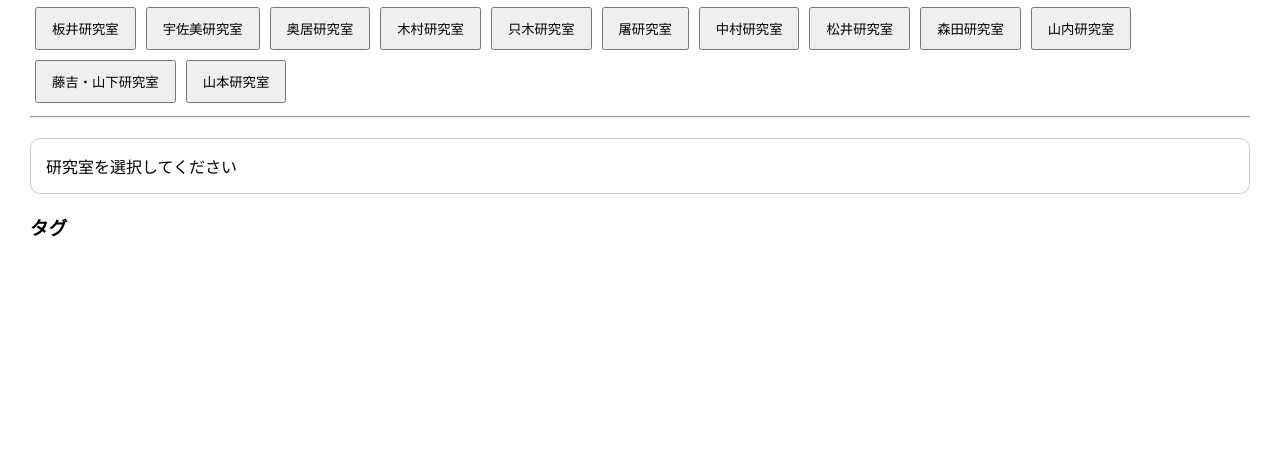
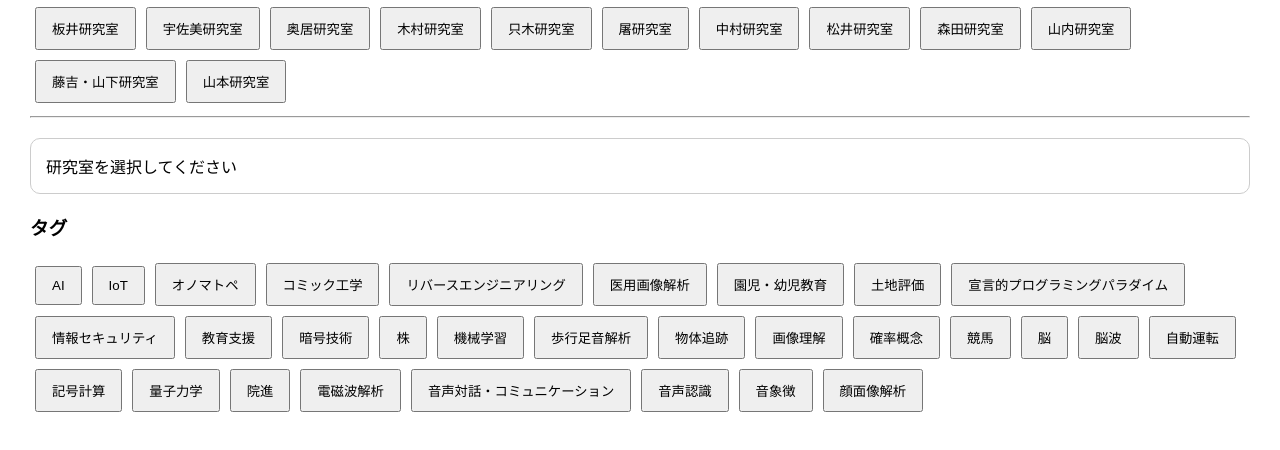
Before and after one commit to Haruto-Kawahara/Lab_matching, a plain HTML site: page index.html in a window 1280 px wide. Both pictures are taken after a click on the button "検索". Shown: the part 170-620 px from the top of the page. Drawn offline with Linux system fonts and the light colour scheme.

Commit message:
タグの実装とバグの修正を行いました

```diff
--- a/index.html
+++ b/index.html
@@ -16,7 +16,7 @@
             研究室を選択してください
         </div>
         <h3>タグ</h3>
-        <div id="labList"></div>
+        <div id="tagArea"></div>
 
         <script src="js/app.js"></script>
     </body>
--- a/js/app.js
+++ b/js/app.js
@@ -4,32 +4,43 @@ fetch("data/labs.json")
 .then(res => res.json())
 .then(labs => {
     allLabs = labs;
-    // 研究室一覧
-    const list = document.getElementById("labList");
-    labs.forEach(lab => {
+    let list = document.getElementById("labList");
+    const tagArea = document.getElementById("tagArea");
+    const allTags = [...new Set(
+        labs.flatMap(lab => lab.tags || [])
+    )];
+    allTags.sort();
+    allTags.forEach(tag => {
         const btn = document.createElement("button");
-        btn.textContent = lab.name;
-        btn.onclick = function () {
-            showLab(lab);
+        btn.textContent = tag;
+        btn.onclick = function(){
+            const result = labs.filter(lab =>
+                lab.tags && lab.tags.includes(tag)
+            );
+            displayLabs(result, list);
         };
-        list.appendChild(btn);
+        tagArea.appendChild(btn);
     });
+
+    //  研究室表示
+    displayLabs(labs, list);
 
     // 検索ボタン
     document.getElementById("searchBtn")
-    .addEventListener("click",function(){
-        const keyword = document.getElementById("searchBox").value;
-        const result = labs.filter(lab =>
+    .addEventListener("click", function(){
+        const keyword =
+        document.getElementById("searchBox").value;
+        const result = allLabs.filter(lab =>
             lab.tags &&
-            lab.tags.some(tag => tag.includes(keyword))
+            lab.tags.some(tag =>
+                tag.includes(keyword)
+            )
         );
-        list.innerHTML = "";
-        result.forEach(lab =>{
-            createLabButton(lab, list);
-        });
+        displayLabs(result, list);
     });
 });
 
+// 関数--------------
 // 研究室表示
 function showLab(lab){
     document.getElementById("detailArea").innerHTML = `
@@ -50,17 +61,18 @@ function showLab(lab){
 
         <h4>タグ</h4>
         <p>${lab.tags ? lab.tags.join(" / ") : "未設定"}</p>
-
     `;
 }
-function createLabButton(lab, list){
-    const btn = document.createElement("button");
 
-    btn.textContent = lab.name;
-
-    btn.onclick = function(){
-        showLab(lab);
-    };
-
-    list.appendChild(btn);
+// 研究室表示
+function displayLabs(labs, list){
+    list.innerHTML = "";
+    labs.forEach(lab => {
+        const btn = document.createElement("button");
+        btn.textContent = lab.name;
+        btn.onclick = function(){
+            showLab(lab);
+        };
+        list.appendChild(btn);
+    });
 }
```
